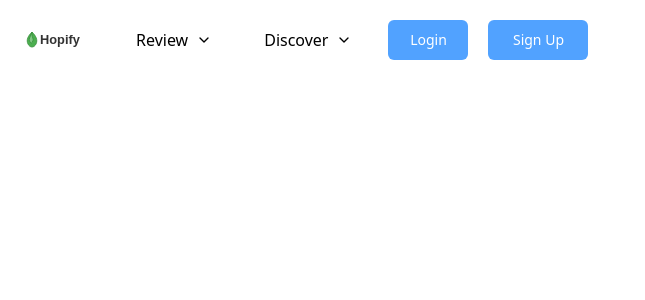
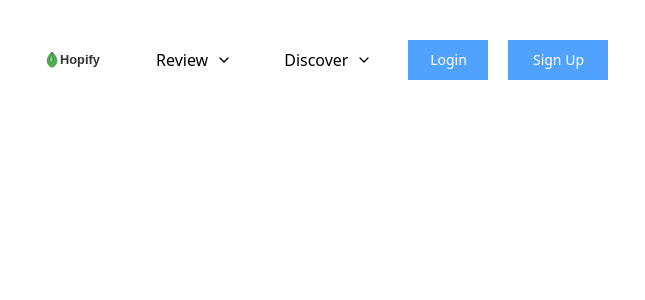
Before and after one commit to ayush2002-de/hopify-frontend, a React app: page / in a window 1280 px wide. Shown: the top 300 px of the page, without its empty margins (0-645 px from the left). Built offline with nearby package versions, Linux system fonts and the light colour scheme; the HTML template or start-up script is replaced by a standard one.

Commit message:
Resolve comments

```diff
--- a/src/components/Dropdown.tsx
+++ b/src/components/Dropdown.tsx
@@ -7,7 +7,7 @@ interface DropdownProps {
 }
 
 export default function Dropdown({ label, options }: DropdownProps) {
-  const [isOpen, setIsOpen] = useState(false);
+  const [isOpen, setIsOpen] = useState(() => false);
 
   return (
     <div className="relative inline-block">
--- /dev/null
+++ b/src/data/dropdownData.ts
@@ -0,0 +1,8 @@
+export const reviewDropdownOptions = [
+    { text: "Write a Review", link: "https://www.google.com" },
+  ];
+
+  export const discoverDropdownOptions = [
+    { text: "Google", link: "https://www.google.com" },
+    { text: "Alert", onClick: () => alert("Button Clicked!") },
+  ];
--- a/src/pages/HomePage.tsx
+++ b/src/pages/HomePage.tsx
@@ -1,16 +1,18 @@
 import Button from "../components/Button";
 import Logo from "../components/Logo";
-import Dropdown from "../components/Dropdown"
+import Dropdown from "../components/Dropdown";
+import { reviewDropdownOptions, discoverDropdownOptions } from "../data/dropdownData";
 
 const HomePage = () => {
-    return (
-        <div className="flex flex-row gap-5">
-             <Logo onClick={()=>{}}/>
-             <Dropdown label="Review" options={[{ text: "write a Review", link: "https://www.google.com" },]}/>
-             <Dropdown label="Discover"options={[ { text: "Google", link: "https://www.google.com" },{ text: "Alert", onClick: () => alert("Button Clicked!") } ]}/>
-             <Button text="Login" buttonClass="bg-blue-400 px-5 py-2 rounded-md cursor-pointer w-20 h-10" textClass="text-sm  text-white "  onClick={()=>{}} />
-             <Button text="Sign Up" buttonClass="bg-blue-400 px-5 py-2 rounded-md cursor-pointer  w-25 h-10" textClass="text-sm  text-white "  onClick={()=>{}} />
-        </div>
-    );
-}
+  return (
+    <div className="flex flex-row gap-5 p-5">
+      <Logo onClick={() => {}} />
+      <Dropdown label="Review" options={reviewDropdownOptions} />
+      <Dropdown label="Discover" options={discoverDropdownOptions} />
+      <Button text="Login" buttonClass="bg-blue-400 w-20 h-10" textClass="text-sm text-white" onClick={() => {}} />
+      <Button text="Sign Up" buttonClass="bg-blue-400 w-25 h-10" textClass="text-sm text-white" onClick={() => {}} />
+    </div>
+  );
+};
+
 export default HomePage;
```
